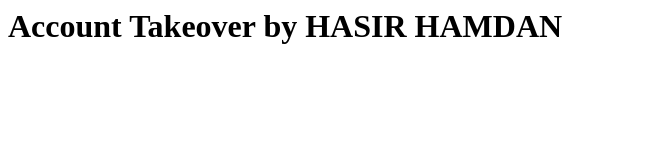
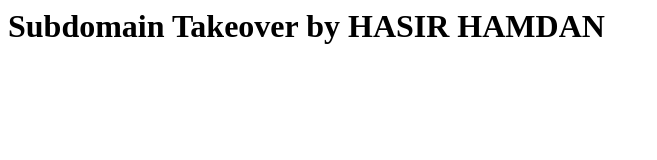
Before and after one commit to Hasir-Hamdan/takeoverhamdan, a plain HTML site: page index.html in a window 1280 px wide. Shown: the whole page, without its empty margins (0-657 px from the left). Drawn offline with Linux system fonts and the light colour scheme.

Commit message:
Update index.html

```diff
--- a/index.html
+++ b/index.html
@@ -1 +1 @@
-<h1>Account Takeover by HASIR HAMDAN </h1>
+<h1>Subdomain Takeover by HASIR HAMDAN </h1>
```
